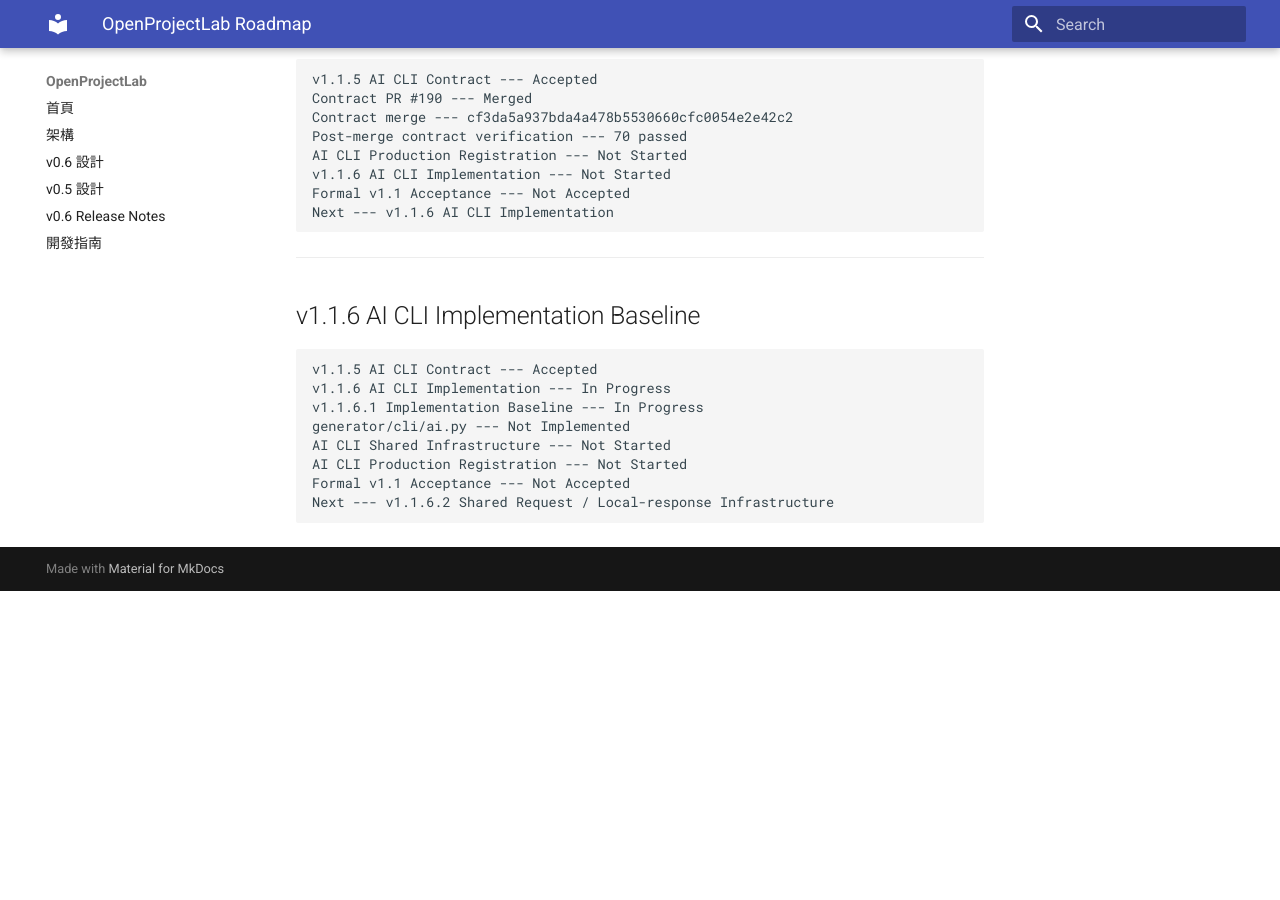
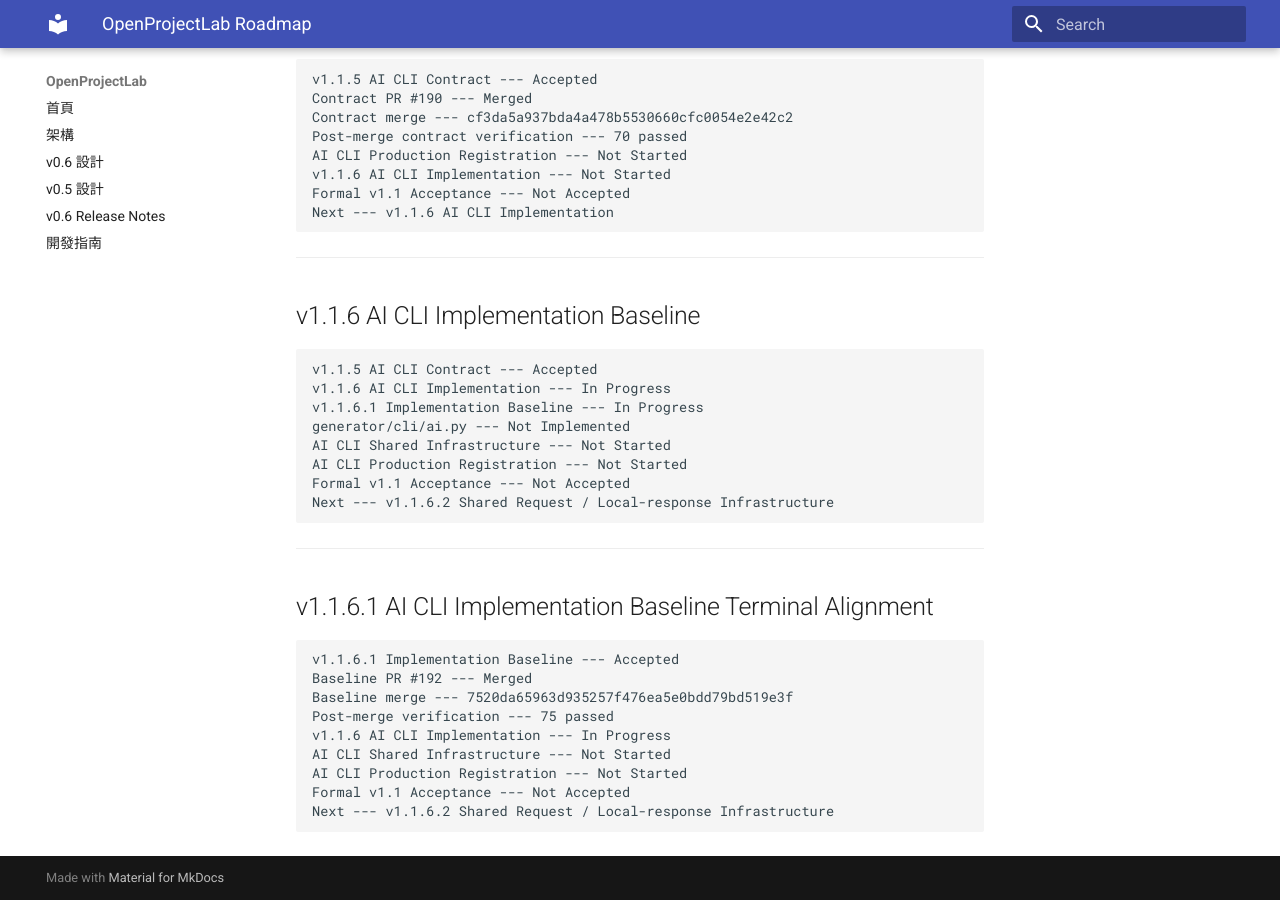
Before and after one commit to khwang1964/OpenProjectLab, an MkDocs documentation site: the page built from docs/roadmap.md, in a window 1280 px wide and 900 px high, scrolled down 43588 px. Built offline with MkDocs 1.6.1 and Material for MkDocs 9.7.7, drawn with Linux system fonts in a browser that asks for light colours; before the commit the page ends 44179 px from its top, so only the background shows below that.

Commit message:
docs: accept v1.1 AI CLI implementation baseline (#193)

```diff
--- a/docs/roadmap.md
+++ b/docs/roadmap.md
@@ -2014,3 +2014,16 @@ Next --- v1.1.6 AI CLI Implementation
     AI CLI Production Registration --- Not Started
     Formal v1.1 Acceptance --- Not Accepted
     Next --- v1.1.6.2 Shared Request / Local-response Infrastructure
+------------------------------------------------------------------------
+
+## v1.1.6.1 AI CLI Implementation Baseline Terminal Alignment
+
+    v1.1.6.1 Implementation Baseline --- Accepted
+    Baseline PR #192 --- Merged
+    Baseline merge --- 7520da65963d935257f476ea5e0bdd79bd519e3f
+    Post-merge verification --- 75 passed
+    v1.1.6 AI CLI Implementation --- In Progress
+    AI CLI Shared Infrastructure --- Not Started
+    AI CLI Production Registration --- Not Started
+    Formal v1.1 Acceptance --- Not Accepted
+    Next --- v1.1.6.2 Shared Request / Local-response Infrastructure
```
Also changed, not shown: CHANGELOG.md (+13 -0 lines), docs/HISTORY.md (+13 -0 lines), docs/releases/v1.1-ai-cli-implementation.md (+6 -3 lines), 1 other file.
